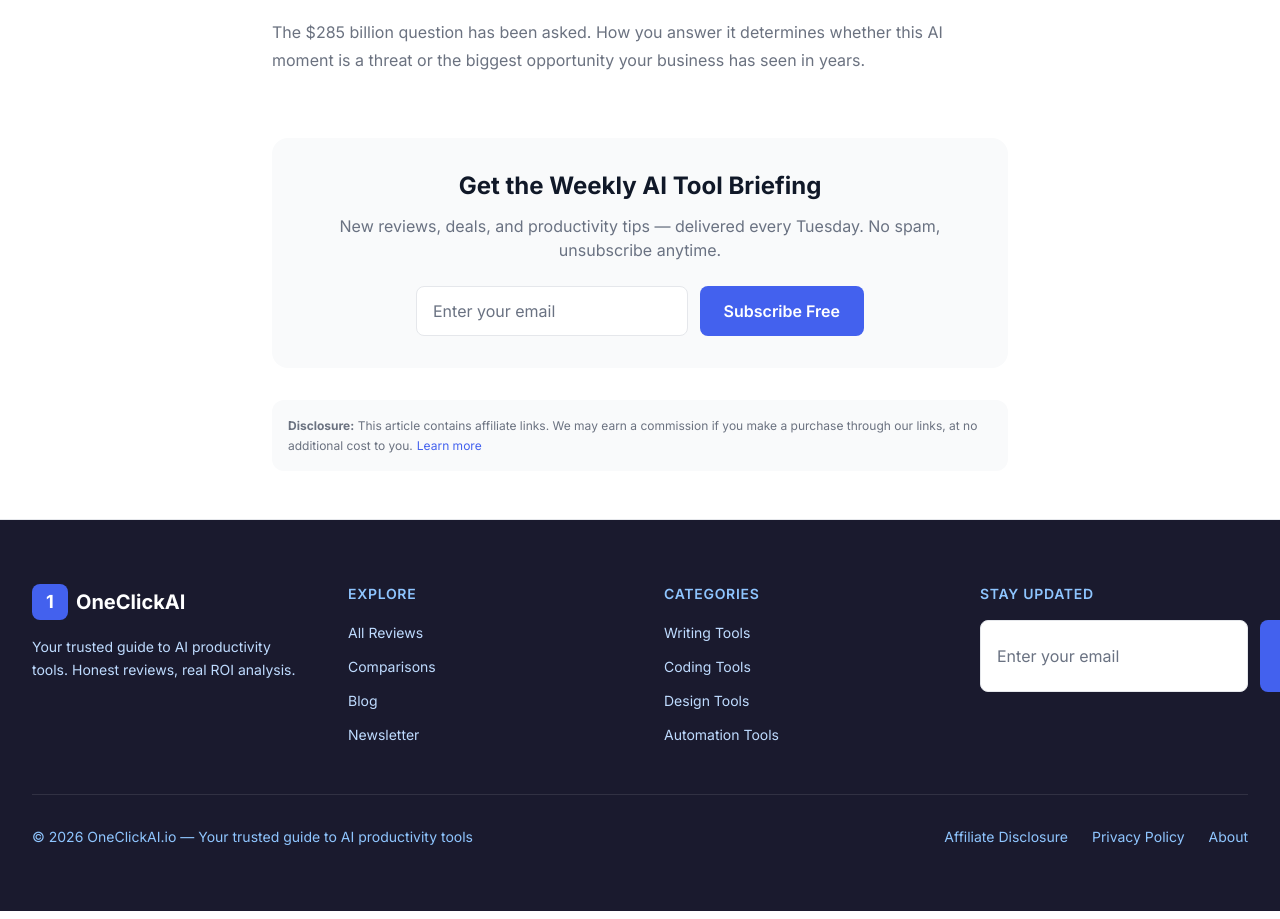
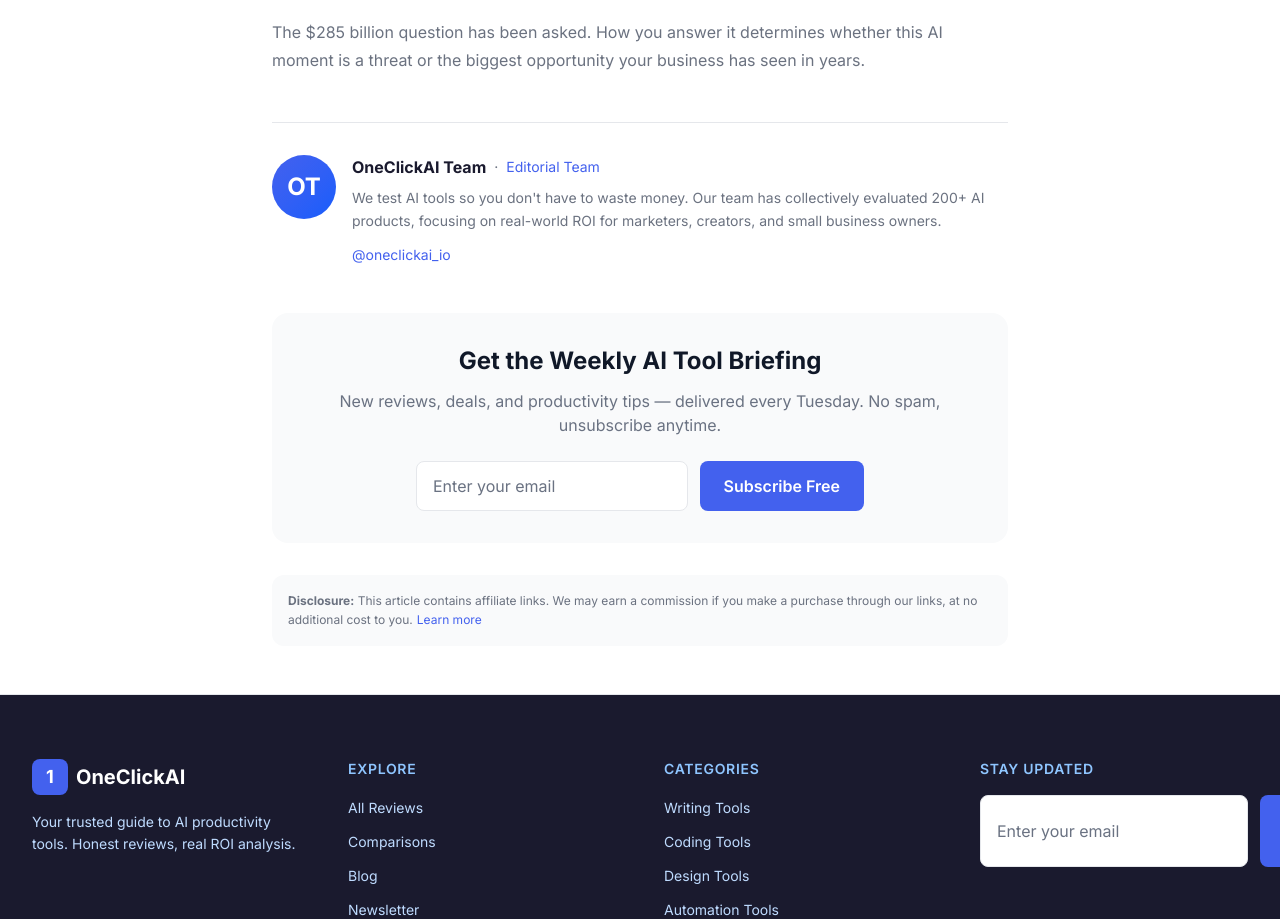
Before and after one commit to nicks-sidehustle/ai-productivity-hub-live, a Next.js app: page /blog/anthropic-cowork-what-it-means-for-your-business in a window 1280 px wide. Shown: the part 3763-4682 px from the top of the page. Built offline with nearby package versions, Linux system fonts and the light colour scheme.

Commit message:
Add author bios and strategy doc
- Add STRATEGY.md with full monetization playbook
- Create authors.ts data file
- Create AuthorBio component
- Add author bios to blog posts and reviews
- Target audience: marketers, creators, freelancers

```diff
--- a/src/app/blog/[slug]/page.tsx
+++ b/src/app/blog/[slug]/page.tsx
@@ -5,6 +5,7 @@ import { blogPosts, getBlogPostBySlug } from '@/data/blog';
 import { blogContent } from '@/data/blog-content';
 import { ArticleJsonLd, BreadcrumbJsonLd } from '@/components/JsonLd';
 import EmailCapture from '@/components/EmailCapture';
+import AuthorBio from '@/components/AuthorBio';
 
 export async function generateStaticParams() {
   return blogPosts.map((post) => ({ slug: post.slug }));
@@ -78,7 +79,9 @@ export default async function BlogPostPage({ params }: { params: Promise<{ slug:
           })}
         </div>
 
-        <div className="mt-16 rounded-2xl bg-surface-alt p-8">
+        <AuthorBio authorName={post.author} />
+
+        <div className="mt-12 rounded-2xl bg-surface-alt p-8">
           <EmailCapture />
         </div>
 
--- a/src/app/reviews/[slug]/page.tsx
+++ b/src/app/reviews/[slug]/page.tsx
@@ -7,6 +7,7 @@ import AffiliateButton from '@/components/AffiliateButton';
 import PricingBadge from '@/components/PricingBadge';
 import Link from 'next/link';
 import type { Metadata } from 'next';
+import AuthorBio from '@/components/AuthorBio';
 
 export function generateStaticParams() {
   return tools.map((tool) => ({ slug: tool.slug }));
@@ -156,8 +157,11 @@ export default async function ReviewPage({ params }: { params: Promise<{ slug: s
           </div>
         </section>
 
+        {/* Author Bio */}
+        <AuthorBio authorName="OneClickAI Team" />
+
         {/* Bottom CTA */}
-        <div className="bg-[#1a1a2e] text-white rounded-2xl p-8 text-center mb-10">
+        <div className="mt-10 bg-[#1a1a2e] text-white rounded-2xl p-8 text-center mb-10">
           <h2 className="text-2xl font-bold mb-3">Ready to try {tool.name}?</h2>
           <p className="text-gray-300 mb-6">Join millions of professionals already using {tool.name} to supercharge their workflow.</p>
           <AffiliateButton url={tool.affiliateUrl} name={`Try ${tool.name} Free`} size="lg" />
--- /dev/null
+++ b/src/components/AuthorBio.tsx
@@ -0,0 +1,55 @@
+import { getAuthorByName, Author } from '@/data/authors';
+
+interface AuthorBioProps {
+  authorName: string;
+}
+
+export default function AuthorBio({ authorName }: AuthorBioProps) {
+  const author = getAuthorByName(authorName);
+
+  if (!author) {
+    return null;
+  }
+
+  return (
+    <div className="mt-12 border-t border-gray-200 pt-8">
+      <div className="flex items-start gap-4">
+        <div className="h-16 w-16 flex-shrink-0 rounded-full bg-gradient-to-br from-accent to-blue-600 flex items-center justify-center">
+          <span className="text-2xl font-bold text-white">
+            {author.name.split(' ').map(n => n[0]).join('')}
+          </span>
+        </div>
+        <div className="flex-1">
+          <div className="flex items-center gap-2">
+            <h3 className="font-bold text-text">{author.name}</h3>
+            <span className="text-sm text-text-muted">·</span>
+            <span className="text-sm text-accent">{author.role}</span>
+          </div>
+          <p className="mt-2 text-sm leading-relaxed text-text-muted">{author.bio}</p>
+          <div className="mt-3 flex gap-3">
+            {author.twitter && (
+              <a
+                href={`https://twitter.com/${author.twitter}`}
+                target="_blank"
+                rel="noopener noreferrer"
+                className="text-sm text-accent hover:underline"
+              >
+                @{author.twitter}
+              </a>
+            )}
+            {author.linkedin && (
+              <a
+                href={`https://linkedin.com/in/${author.linkedin}`}
+                target="_blank"
+                rel="noopener noreferrer"
+                className="text-sm text-accent hover:underline"
+              >
+                LinkedIn
+              </a>
+            )}
+          </div>
+        </div>
+      </div>
+    </div>
+  );
+}
--- /dev/null
+++ b/src/data/authors.ts
@@ -0,0 +1,39 @@
+export interface Author {
+  id: string;
+  name: string;
+  role: string;
+  bio: string;
+  avatar: string;
+  twitter?: string;
+  linkedin?: string;
+}
+
+export const authors: Record<string, Author> = {
+  'oneclickai-team': {
+    id: 'oneclickai-team',
+    name: 'OneClickAI Team',
+    role: 'Editorial Team',
+    bio: 'We test AI tools so you don\'t have to waste money. Our team has collectively evaluated 200+ AI products, focusing on real-world ROI for marketers, creators, and small business owners.',
+    avatar: '/authors/team-avatar.png',
+    twitter: 'oneclickai_io',
+  },
+  'nick-lessing': {
+    id: 'nick-lessing',
+    name: 'Nick Lessing',
+    role: 'Founder & Lead Analyst',
+    bio: 'Analytics professional turned AI tools enthusiast. I\'ve spent 10+ years helping businesses make data-driven decisions, and now I apply that same rigor to evaluating AI productivity tools.',
+    avatar: '/authors/nick-avatar.png',
+    twitter: 'nicklessing',
+    linkedin: 'nicklessing',
+  },
+};
+
+export function getAuthorByName(name: string): Author | undefined {
+  // Map display names to author IDs
+  const nameMap: Record<string, string> = {
+    'OneClickAI Team': 'oneclickai-team',
+    'Nick Lessing': 'nick-lessing',
+  };
+  const id = nameMap[name];
+  return id ? authors[id] : undefined;
+}
```
Also changed, not shown: 1 other file (tests, documents, lock files or other folders).
